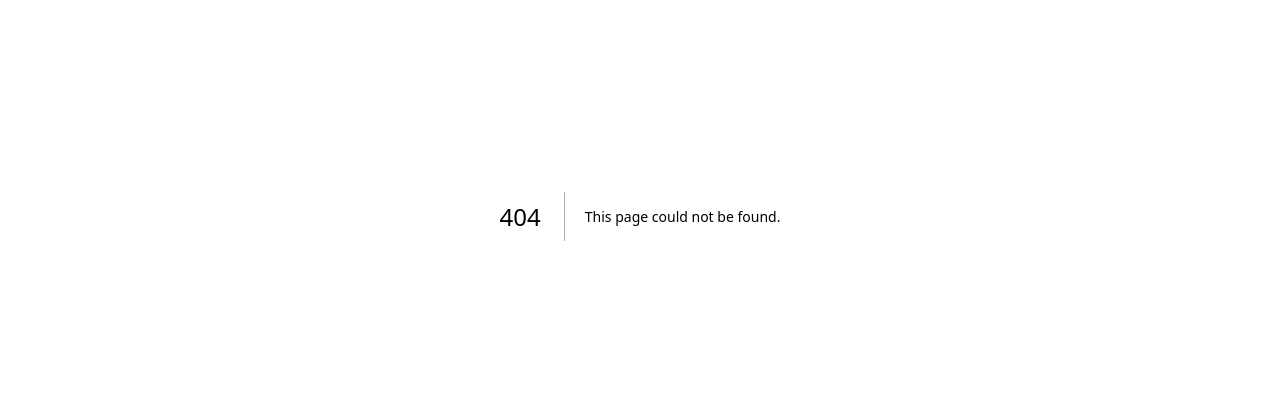
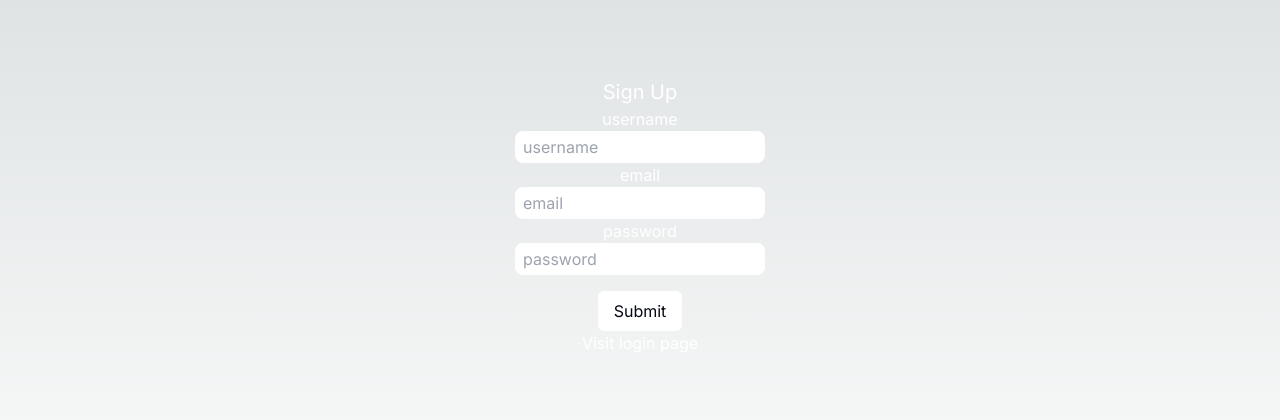
Before and after one commit to kmr-sahil/auth-w-next.js, a Next.js app: page /signup in a window 1280 px wide. Before the commit this address had no page. Shown: the part 184-604 px from the top of the page. Built offline with nearby package versions, Linux system fonts and the light colour scheme.

Commit message:
changed spacing

```diff
--- a/package.json
+++ b/package.json
@@ -13,12 +13,18 @@
     "@types/react": "18.2.21",
     "@types/react-dom": "18.2.7",
     "autoprefixer": "10.4.15",
+    "axios": "^1.5.0",
+    "bcryptjs": "^2.4.3",
     "eslint": "8.49.0",
     "eslint-config-next": "13.4.19",
+    "jsonwebtoken": "^9.0.2",
+    "mongoose": "^7.5.2",
     "next": "13.4.19",
+    "nodemailer": "^6.9.5",
     "postcss": "8.4.29",
     "react": "18.2.0",
     "react-dom": "18.2.0",
+    "react-hot-toast": "^2.4.1",
     "tailwindcss": "3.3.3",
     "typescript": "5.2.2"
   }
--- /dev/null
+++ b/src/app/login/page.tsx
@@ -0,0 +1,44 @@
+"use client";
+import Link from "next/link";
+import React from 'react';
+import { useRouter } from "next/navigation";
+import {axios} from "axios";
+
+export default function LoginPage() {
+
+    const [user, setUser] = React.useState({
+        email: "",
+        password: "",
+    })
+
+    const onLogin = async () => {
+
+    }
+
+    return (
+        <div className="flex flex-col items-center justify-center min-h-screen py-2 text-slate-950">
+            <h1 className="text-xl text-white">Sign Up</h1>
+            <hr />
+
+            <label htmlFor="email" className="text-white my-2">email</label>
+            <input className="rounded-lg px-[0.5rem] py-[0.25rem] text-base"
+                type="email" value={user.email}
+                id="email"
+                onChange={(e) => setUser({...user, email: e.target.value})}
+                placeholder="email" />
+
+            <label htmlFor="password" className="my-2 text-white">password</label>
+            <input className="rounded-lg px-[0.5rem] py-[0.25rem] text-base"
+                type="password" value={user.password}
+                id="password"
+                onChange={(e) => setUser({...user, password: e.target.value})}
+                placeholder="password" />
+
+            <button onClick={onLogin}
+                className="bg-white my-4 text-gray-950 px-[1rem] py-[0.5rem] rounded-md">
+                Submit</button>
+
+            <Link href="/signup" className="text-white my-2">Visit SignUp page</Link>
+        </div>
+    )
+}
--- /dev/null
+++ b/src/app/profile/[id]/page.tsx
@@ -0,0 +1,9 @@
+export default function UserProfile({params}: any) {
+    return (
+        <div className="flex flex-col items-center justify-center min-h-screen py-2">
+            <h1>Profile</h1>
+            <hr />
+            <p>Profile page {params.id}</p>
+        </div>
+    )
+}
--- /dev/null
+++ b/src/app/profile/page.tsx
@@ -0,0 +1,11 @@
+"use client";
+
+export default function ProfilePage() {
+    return (
+        <div className="flex flex-col items-center justify-center min-h-screen py-2">
+            <h1>Profile</h1>
+            <hr />
+            <p>Profile page</p>
+        </div>
+    )
+}
--- /dev/null
+++ b/src/app/signup/page.tsx
@@ -0,0 +1,50 @@
+"use client";
+import Link from "next/link";
+import React from 'react';
+import { useRouter } from "next/navigation";
+import {axios} from "axios";
+
+export default function SignUpPage() {
+
+    const [user, setUser] = React.useState({
+        email: "",
+        password: "",
+        username: "",
+    })
+
+    const onSignup = async () => {
+
+    }
+
+    return (
+        <div className="flex flex-col items-center justify-center min-h-screen py-2 text-slate-950">
+            <h1 className="text-xl text-white">Sign Up</h1>
+            <hr />
+            <label htmlFor="username" className="text-white">username</label>
+            <input className="rounded-lg px-[0.5rem] py-[0.25rem] text-base"
+                type="text" value={user.username}
+                id="username"
+                onChange={(e) => setUser({...user, username: e.target.value})}
+                placeholder="username" />
+
+            <label htmlFor="email" className="text-white">email</label>
+            <input className="rounded-lg px-[0.5rem] py-[0.25rem] text-base"
+                type="email" value={user.email}
+                id="email"
+                onChange={(e) => setUser({...user, email: e.target.value})}
+                placeholder="email" />
+
+            <label htmlFor="password" className="text-white">password</label>
+            <input className="rounded-lg px-[0.5rem] py-[0.25rem] text-base"
+                type="password" value={user.password}
+                id="password"
+                onChange={(e) => setUser({...user, password: e.target.value})}
+                placeholder="password" />
+
+            <button onClick={onSignup}
+                className="bg-white mt-[1rem] text-gray-950 px-[1rem] py-[0.5rem] rounded-md">
+                Submit</button>
+            <Link href="/login" className="text-white">Visit login page</Link>
+        </div>
+    )
+}
```
Also changed, not shown: src/dbConfig/dbConfig.ts (added, +21 -0 lines), src/app/api/users/signup/route.ts (added), 2 other files (tests, documents, lock files or other folders).
